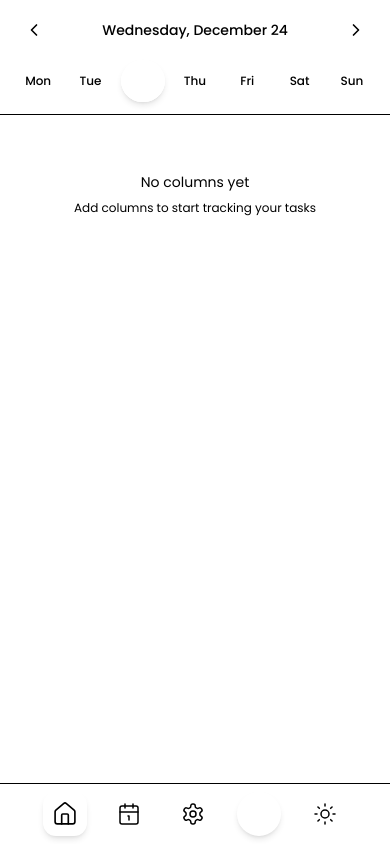
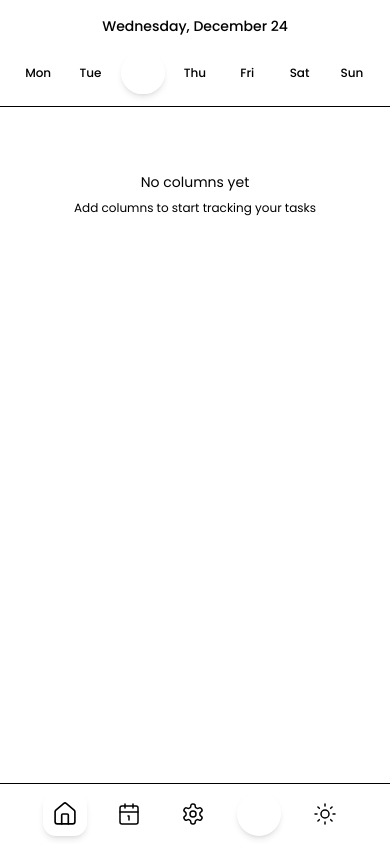
Before and after one commit to OleksandrHridzhak/Onda, a React (Create React App) app in the folder render/: page /#/ in a window 390 px wide. Built offline with nearby package versions, Linux system fonts and the light colour scheme.

Commit message:
refactor: week navigation layout for improved mobile view

```diff
--- a/render/src/components/features/Table/MobileTodayView.tsx
+++ b/render/src/components/features/Table/MobileTodayView.tsx
@@ -14,7 +14,11 @@ import {
 } from '../../../store/tableSlice/tableSlice';
 import { MobileColumnMenu } from './MobileColumnMenu';
 import { getIconComponent } from '../../../utils/icons';
-import { getMonday, getWeekDays, formatDateDisplay } from '../../../utils/dateUtils';
+import {
+  getMonday,
+  getWeekDays,
+  formatDateDisplay,
+} from '../../../utils/dateUtils';
 
 export const MobileTodayView: React.FC = () => {
   const dispatch = useDispatch();
@@ -173,8 +177,7 @@ export const MobileTodayView: React.FC = () => {
           );
 
         case 'todo':
-          const globalTodos =
-            columnData.uniqueProperties?.Chosen?.global || [];
+          const globalTodos = columnData.uniqueProperties?.Chosen?.global || [];
 
           return (
             <TodoCell
@@ -206,7 +209,12 @@ export const MobileTodayView: React.FC = () => {
           return <span className="text-gray-400">-</span>;
       }
     },
-    [handleCellChange, handleTodoChange, createTaskTableHandler, selectedDayName],
+    [
+      handleCellChange,
+      handleTodoChange,
+      createTaskTableHandler,
+      selectedDayName,
+    ],
   );
 
   return (
@@ -215,29 +223,13 @@ export const MobileTodayView: React.FC = () => {
       <div className="fixed top-0 left-0 right-0 z-40 bg-[var(--background)] border-b border-border md:relative md:top-0 md:border-b-0 md:bg-transparent">
         <div className="max-w-6xl mx-auto px-4 py-3">
           {/* Current date display with week navigation */}
-          <div className="flex items-center justify-between mb-3">
-            <button
-              onClick={handlePreviousWeek}
-              className="p-2 rounded-lg text-textTableValues hover:bg-hoverBg transition-colors active:scale-95"
-              aria-label="Previous week"
-            >
-              <ChevronLeft size={20} />
-            </button>
-
+          <div className="flex items-center justify-center mb-3">
             <button
               onClick={handleTodayClick}
               className="text-sm font-medium text-text text-center px-3 py-1 rounded-lg hover:bg-hoverBg transition-colors active:scale-95"
               aria-label="Go to today"
             >
               {formattedDate}
-            </button>
-
-            <button
-              onClick={handleNextWeek}
-              className="p-2 rounded-lg text-textTableValues hover:bg-hoverBg transition-colors active:scale-95"
-              aria-label="Next week"
-            >
-              <ChevronRight size={20} />
             </button>
           </div>
 
@@ -357,7 +349,9 @@ export const MobileTodayView: React.FC = () => {
                       {getIconComponent(columnData.EmojiIcon, 18)}
                     </span>
                   )}
-                  <span className="truncate">{columnData.Name || columnType}</span>
+                  <span className="truncate">
+                    {columnData.Name || columnType}
+                  </span>
                 </h3>
                 <button
                   aria-label={`Open settings for ${columnData.Name || columnType}`}
```
